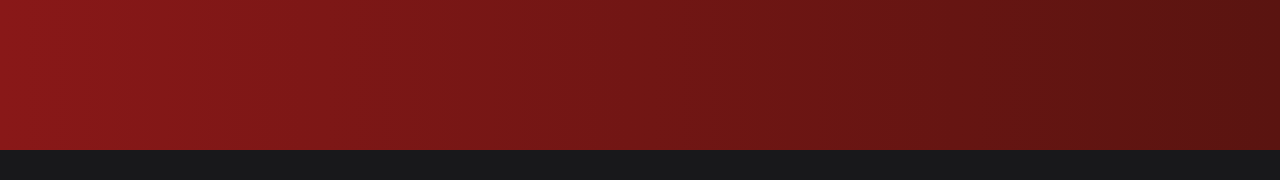
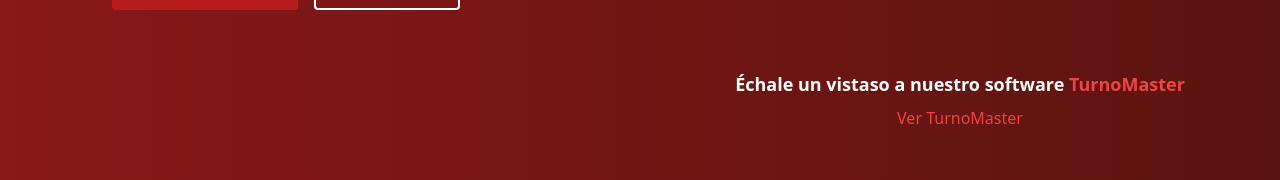
Before and after one commit to ReyesAndFriends/reyesandfriends-app, a React (Vite) app in the folder front/reyesandfriends.cl/: page / in a window 1280 px wide. Shown: the part 542-722 px from the top of the page. Built offline with nearby package versions, Linux system fonts and the light colour scheme; no server answers.

Commit message:
refactor: changed computer image and added TurnoMaster reference

```diff
--- a/front/reyesandfriends.cl/src/pages/home/home.tsx
+++ b/front/reyesandfriends.cl/src/pages/home/home.tsx
@@ -28,9 +28,16 @@
                                 </Link>
                             </div>
                         </div>
-                        <div className="flex justify-center">
+                        <div className="flex flex-col items-center justify-center">
                             <img src="/img/index/computer.png" alt="Computer illustration" className="w-[500px] h-[500px] object-contain"/>
+                            <div className="mt-4 text-center">
+                                <p className="text-white text-lg font-semibold">Échale un vistaso a nuestro software <span className="text-red-500">TurnoMaster</span></p>
+                                <Link to="/projects/turnomaster" className="text-red-500 hover:underline mt-2 inline-block">
+                                    Ver TurnoMaster
+                                </Link>
+                            </div>
                         </div>
+
                 </div>
             </section>
 
```
Also changed, not shown: front/reyesandfriends.cl/public/img/index/computer.png.
